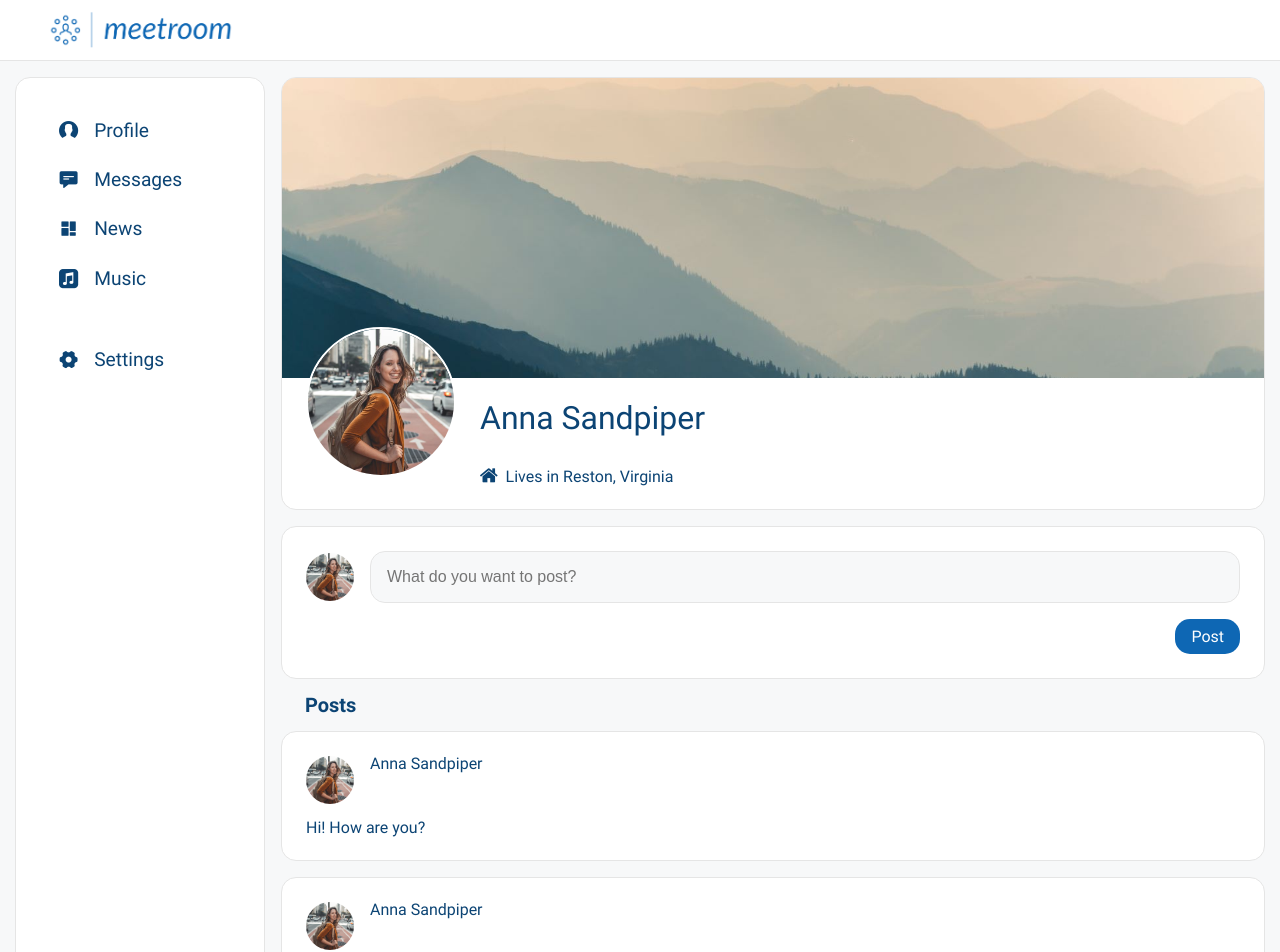
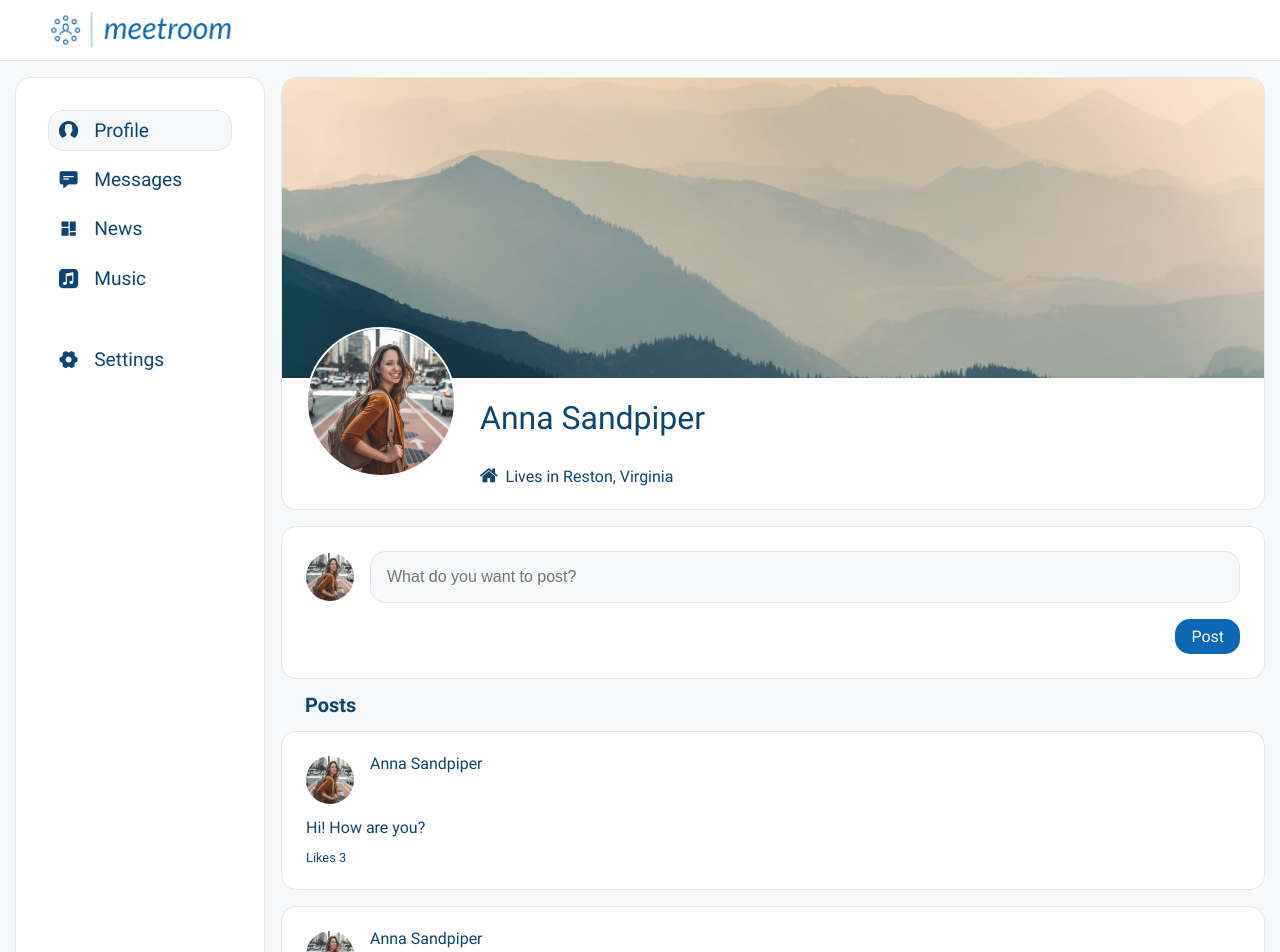
Before and after one commit to anna-kulyk/social-network, a React (Create React App) app: page / in a window 1280 px wide. Shown: the top 952 px of the page. Built offline with nearby package versions, Linux system fonts and the light colour scheme.

Commit message:
added post likes

```diff
--- a/src/components/Profile/Posts/Post/Post.jsx
+++ b/src/components/Profile/Posts/Post/Post.jsx
@@ -14,7 +14,8 @@ const Post = (props) => {
                     <div className="post__date"></div>
                 </div>
             </div>
-            <div className="post__content">{props.message}</div>
+            <div className="post__content">{ props.message }</div>
+            <div className="post__likes">Likes <span>{ props.likeCount }</span></div>
         </div>
     );
 };
--- a/src/components/Profile/Posts/Post/Post.scss
+++ b/src/components/Profile/Posts/Post/Post.scss
@@ -19,4 +19,8 @@
     // &__date{}
 
     // &__content{}
+
+    &__likes {
+        font-size: 0.8rem;
+    }
 }
--- a/src/components/Profile/Posts/Posts.jsx
+++ b/src/components/Profile/Posts/Posts.jsx
@@ -7,8 +7,8 @@ const Posts = () => {
         <div className="content__posts posts">
             <div className="posts__title">Posts</div>
             <div className="posts__list">
-                <Post message='Hi! How are you?' />
-                <Post message="It's my first post" />
+                <Post message='Hi! How are you?' likeCount='3' />
+                <Post message="It's my first post" likeCount='15' />
             </div>
         </div>
     );
--- a/src/components/Sidebar/Sidebar.jsx
+++ b/src/components/Sidebar/Sidebar.jsx
@@ -7,7 +7,7 @@ const Sidebar = () => {
             <div className="sidebar__body">
                 <nav className="sidebar__nav nav">
                     <ul className="nav__list">
-                        <li><a className="nav__link _icon-user" href={'/'}>Profile</a></li>
+                        <li><a className="nav__link _icon-user active" href={'/'}>Profile</a></li>
                         <li><a className="nav__link _icon-comment" href={'/'}>Messages</a></li>
                         <li><a className="nav__link _icon-news" href={'/'}>News</a></li>
                         <li><a className="nav__link _icon-music" href={'/'}>Music</a></li>
--- a/src/components/Sidebar/Sidebar.scss
+++ b/src/components/Sidebar/Sidebar.scss
@@ -29,14 +29,18 @@
         padding: 10px;
         border-radius: 15px;
         border: 1px solid #ffffff;
-        transition: border-color 0.3s ease 0s;
+        transition: all 0.3s ease 0s;
 
         @media (hover: hover) {
             &:hover {
-                // border-color: #0c4474;
                 background-color: var(--background-color);
                 border-color: var(--border-color);
             }
         }
+
+        &.active {
+            background-color: var(--background-color);
+            border-color: var(--border-color);
+        }
     }
 }
--- a/src/index.scss
+++ b/src/index.scss
@@ -14,8 +14,6 @@ a{color:inherit;font-family: 'Roboto';}
 ul li{list-style:none;}
 img{vertical-align:top;}
 h1,h2,h3,h4,h5,h6{font-size:inherit;font-weight:inherit;}
-
-
 
 @font-face {
   font-family: 'Roboto';
```
